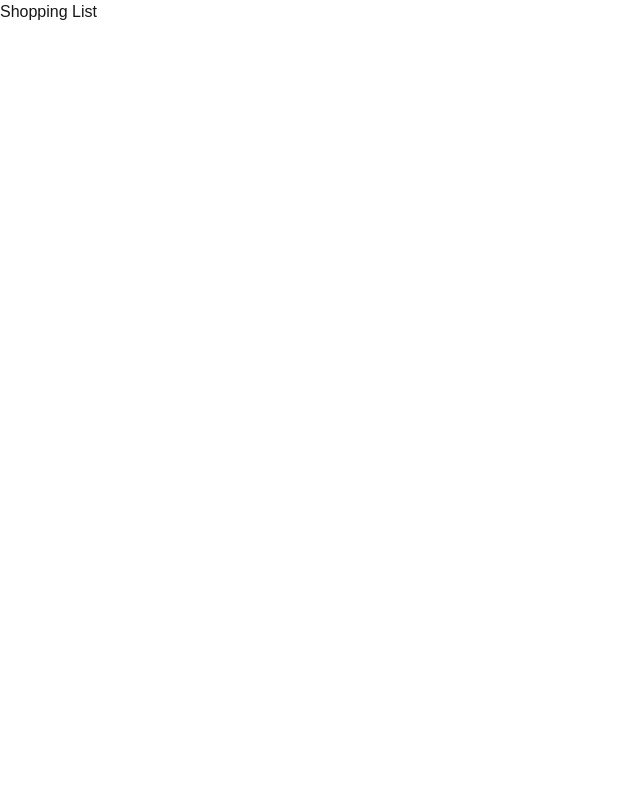
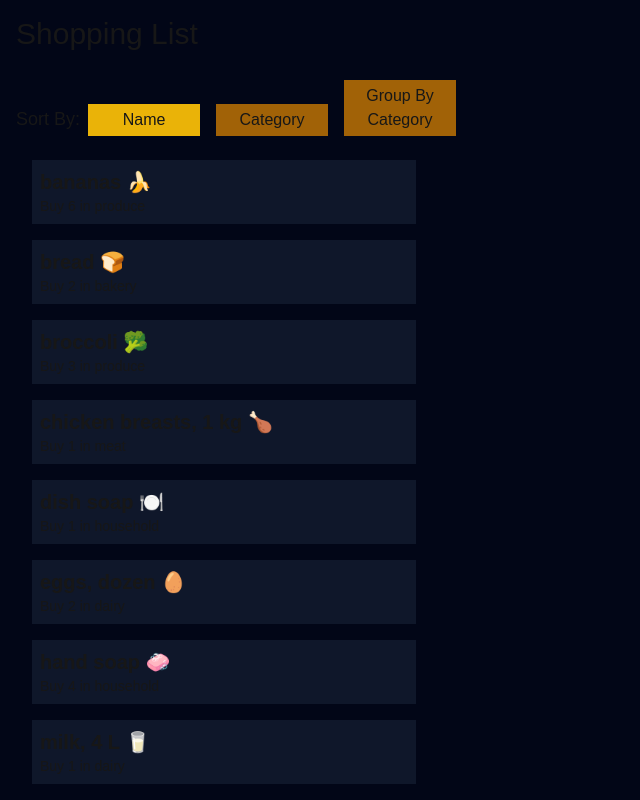
Before and after one commit to GabrielOlivr/cprg306-assignments, a Next.js app: page /week-6 in a window 1280 px wide. Shown: the top 800 px of the page, without its empty margins (0-640 px from the left). Built offline with nearby package versions, Linux system fonts and the light colour scheme.

Commit message:
week-6 assignment

```diff
--- a/app/week-6/item-list.js
+++ b/app/week-6/item-list.js
@@ -1,9 +1,70 @@
+import { useState } from "react";
+import Item from "./item";
+import itemsData from "./items.json";
 
-export default function itemList(){
+ export default function ItemList(){
 
+    const [sortBy, setSortBy] = useState("name");
+    const [groupByCategory, setGroupByCategory] = useState(false);
+
+    const sortedItems = [...itemsData].sort((a, b) => {
+         if (sortBy == "name"){
+             return a.name.localeCompare(b.name);
+        } else if (sortBy == "category") {
+            return a.category.localeCompare(b.category);
+        }
+        return 0;
+    });
+
+    const groupedItems = sortedItems.reduce((acc, item) => {
+        if (!acc[item.category]) acc[item.category] = [];
+        acc[item.category].push(item);
+        return acc;
+    }, {});
+
+    const sortedCategories = Object.keys(groupedItems).sort((a,b) => a.localeCompare(b));
+
+    const handleGroupByCategory = () => {
+        setGroupByCategory(true);
+        setSortBy("");
+    }
     return(
-        <main>
-
-        </main>
+        <div>
+            <label className="text-lg font-semi-bold">Sort By:</label>
+            <button className={`p-1 m-2 w-28 ${sortBy === "name" ? "bg-yellow-500" : "bg-yellow-700"}`}
+            onClick={() => { setSortBy("name"); setGroupByCategory(false);}}
+            >Name</button>
+            <button className={`p-1 m-2 w-28 ${sortBy === "category" ? "bg-yellow-500" : "bg-yellow-700"}`}
+            onClick={() => { setSortBy("category"); setGroupByCategory(false);}}
+            >Category</button>
+            <button className={`p-1 m-2 w-28 ${groupByCategory ? "bg-yellow-500" : "bg-yellow-700"}`}
+            onClick={handleGroupByCategory}
+            >Group By Category</button>
+            <ul>
+                {groupByCategory ? sortedCategories.map((category) => (
+                    <div key={category}>
+                        <h1 className="capitalize text-xl">{category}</h1>
+                        {groupedItems[category].map((item) => (
+                            <li key={item.id}>
+                                <Item
+                                    name={item.name}
+                                    quantity={item.quantity}
+                                    category={item.category}
+                                />
+                            </li>
+                        ))}
+                    </div>
+                ))
+                : sortedItems.map((item) => (
+                <li key={item.id}>
+                    <Item
+                        name={item.name}
+                        quantity={item.quantity}
+                        category={item.category}
+                    />
+                </li>
+                )) }
+            </ul>
+        </div>
     );
 }
--- a/app/week-6/item.js
+++ b/app/week-6/item.js
@@ -1,9 +1,9 @@
-export default function Item({itemName, itemQuantity, itemCategory}){
+export default function Item({name, quantity, category}){
 
     return(
-        <li>
-            <h3>{itemName}</h3>
-            <p>Buy {itemQuantity} in {itemCategory}</p>
+        <li className="bg-slate-900 max-w-sm p-2 m-4">
+            <h3 className="text-xl font-bold">{name}</h3>
+            <p className="text-sm">Buy {quantity} in {category}</p>
         </li>
     );
 
--- a/app/week-6/page.js
+++ b/app/week-6/page.js
@@ -1,8 +1,12 @@
+"use client"
+
+import ItemList from "./item-list";
 export default function Page(){
 
     return(
-        <main>
-            <h1>Shopping List</h1>
+        <main className="bg-slate-950 p-4">
+            <h1 className="text-3xl mb-5">Shopping List</h1>
+            <ItemList />
         </main>
 
     );
```
